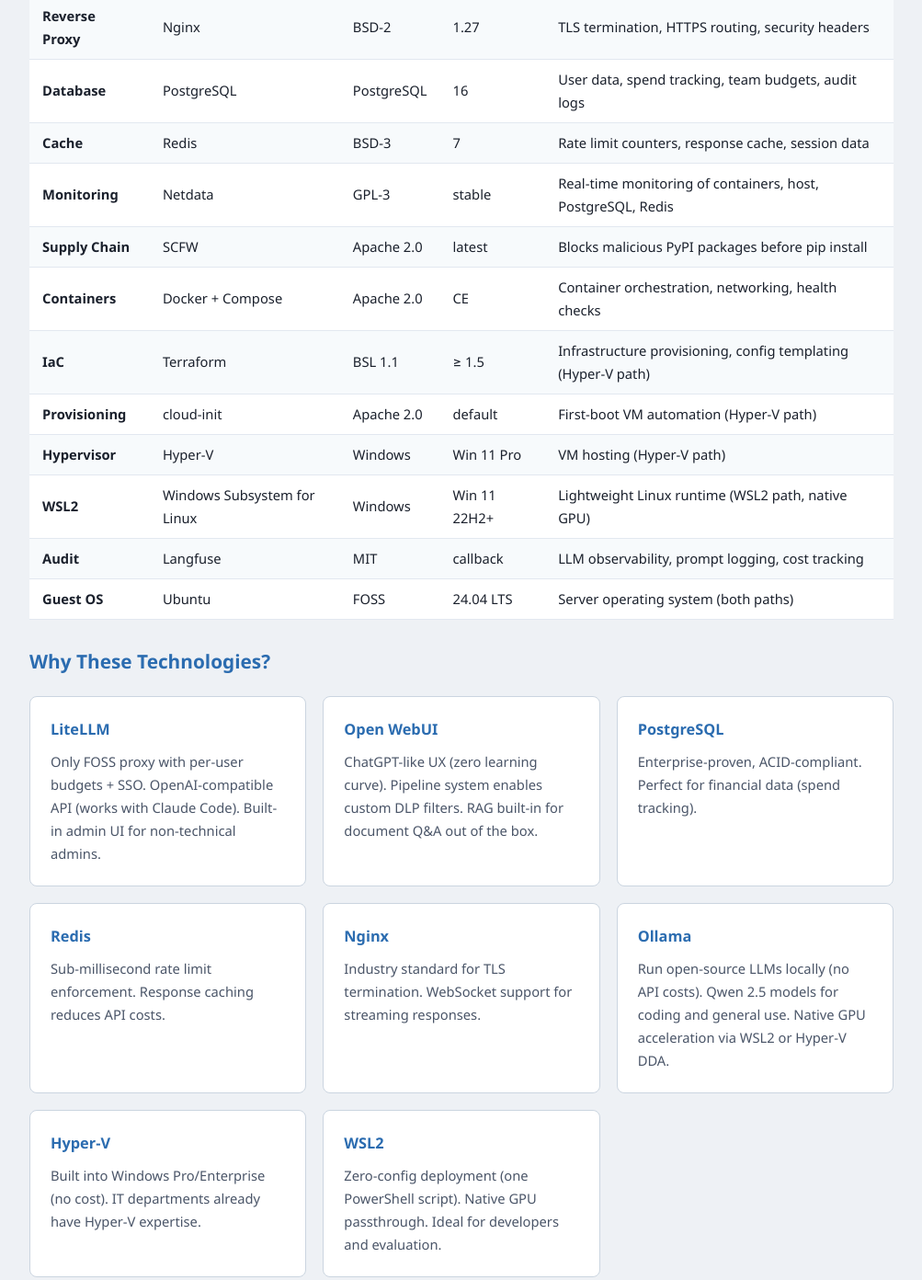
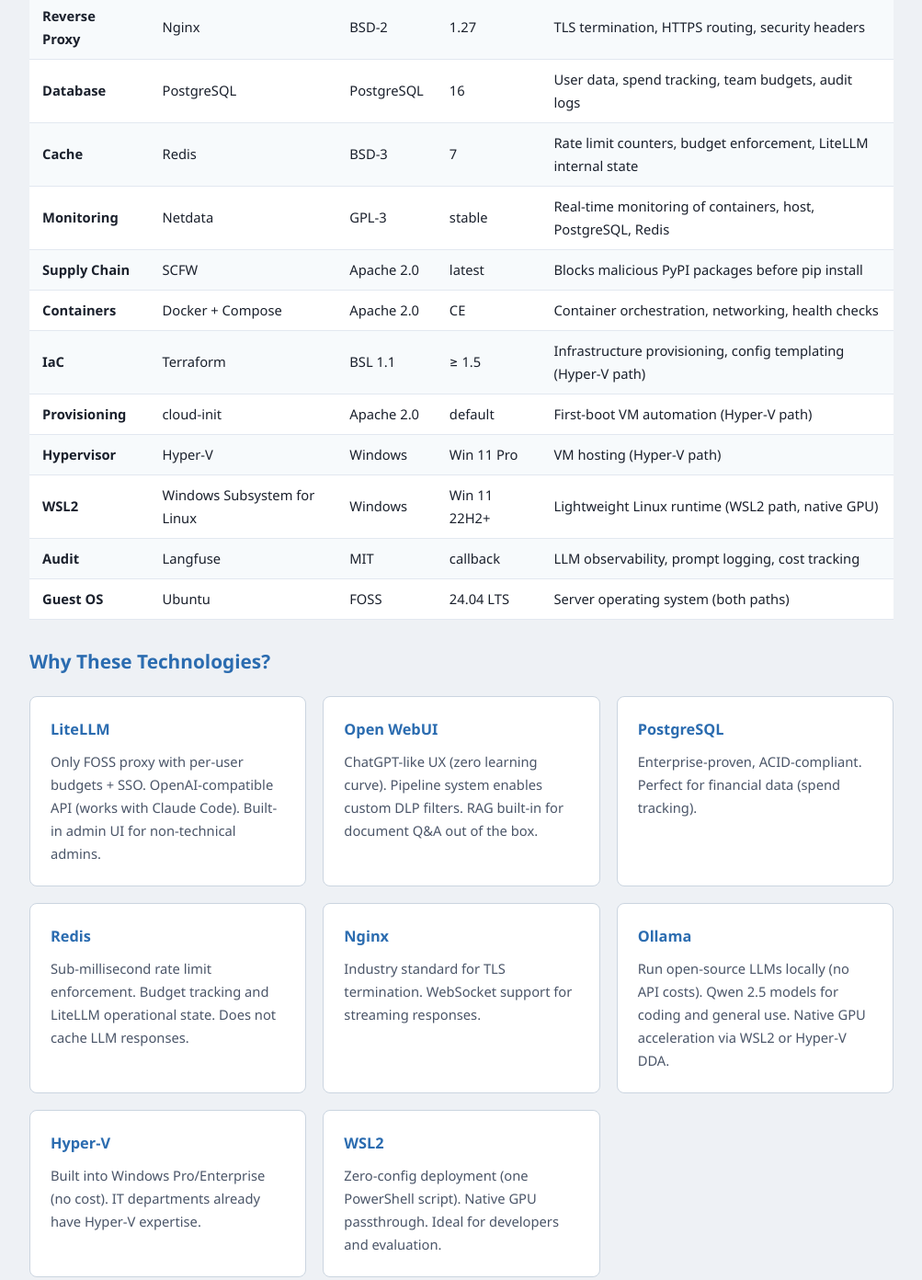
Before and after one commit to Uniformedi/InsideLLM, a plain HTML site: page README.html in a window 1280 px wide. Shown: the part 7860-9252 px from the top of the page at 92% size, without its empty margins (268-1271 px from the left). Drawn offline with Linux system fonts and the light colour scheme.

Commit message:
fix: correct Redis role in documentation
Redis is used for rate limiting, budget enforcement, and LiteLLM
internal state -- not for caching LLM responses. Every request still
goes to the upstream API. Updated all references across README.md and
README.html.

```diff
--- a/README.html
+++ b/README.html
@@ -619,7 +619,7 @@
       <tr><td><strong>Local LLM</strong></td><td>Ollama</td><td>MIT</td><td>latest</td><td>Local model inference (Qwen 2.5 Coder, Qwen 2.5, etc.)</td></tr>
       <tr><td><strong>Reverse Proxy</strong></td><td>Nginx</td><td>BSD-2</td><td>1.27</td><td>TLS termination, HTTPS routing, security headers</td></tr>
       <tr><td><strong>Database</strong></td><td>PostgreSQL</td><td>PostgreSQL</td><td>16</td><td>User data, spend tracking, team budgets, audit logs</td></tr>
-      <tr><td><strong>Cache</strong></td><td>Redis</td><td>BSD-3</td><td>7</td><td>Rate limit counters, response cache, session data</td></tr>
+      <tr><td><strong>Cache</strong></td><td>Redis</td><td>BSD-3</td><td>7</td><td>Rate limit counters, budget enforcement, LiteLLM internal state</td></tr>
       <tr><td><strong>Monitoring</strong></td><td>Netdata</td><td>GPL-3</td><td>stable</td><td>Real-time monitoring of containers, host, PostgreSQL, Redis</td></tr>
       <tr><td><strong>Supply Chain</strong></td><td>SCFW</td><td>Apache 2.0</td><td>latest</td><td>Blocks malicious PyPI packages before pip install</td></tr>
       <tr><td><strong>Containers</strong></td><td>Docker + Compose</td><td>Apache 2.0</td><td>CE</td><td>Container orchestration, networking, health checks</td></tr>
@@ -637,7 +637,7 @@
     <div class="card"><h4>LiteLLM</h4><p>Only FOSS proxy with per-user budgets + SSO. OpenAI-compatible API (works with Claude Code). Built-in admin UI for non-technical admins.</p></div>
     <div class="card"><h4>Open WebUI</h4><p>ChatGPT-like UX (zero learning curve). Pipeline system enables custom DLP filters. RAG built-in for document Q&amp;A out of the box.</p></div>
     <div class="card"><h4>PostgreSQL</h4><p>Enterprise-proven, ACID-compliant. Perfect for financial data (spend tracking).</p></div>
-    <div class="card"><h4>Redis</h4><p>Sub-millisecond rate limit enforcement. Response caching reduces API costs.</p></div>
+    <div class="card"><h4>Redis</h4><p>Sub-millisecond rate limit enforcement. Budget tracking and LiteLLM operational state. Does not cache LLM responses.</p></div>
     <div class="card"><h4>Nginx</h4><p>Industry standard for TLS termination. WebSocket support for streaming responses.</p></div>
     <div class="card"><h4>Ollama</h4><p>Run open-source LLMs locally (no API costs). Qwen 2.5 models for coding and general use. Native GPU acceleration via WSL2 or Hyper-V DDA.</p></div>
     <div class="card"><h4>Hyper-V</h4><p>Built into Windows Pro/Enterprise (no cost). IT departments already have Hyper-V expertise.</p></div>
@@ -742,7 +742,7 @@
     <thead><tr><th>Data Stored</th><th>Purpose</th></tr></thead>
     <tbody>
       <tr><td>Rate limit counters</td><td>Requests-per-minute (RPM) and tokens-per-minute (TPM) per user</td></tr>
-      <tr><td>Response cache</td><td>Deduplicate identical prompts (cost savings)</td></tr>
+      <tr><td>Budget tracking</td><td>Real-time spend against per-user daily limits and global monthly cap</td></tr>
       <tr><td>Session data</td><td>Temporary session state</td></tr>
     </tbody>
   </table>
```
Also changed, not shown: README.md.
